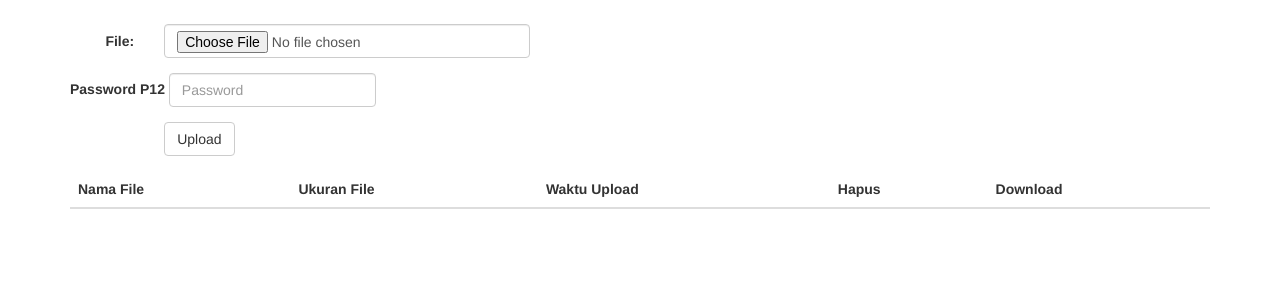
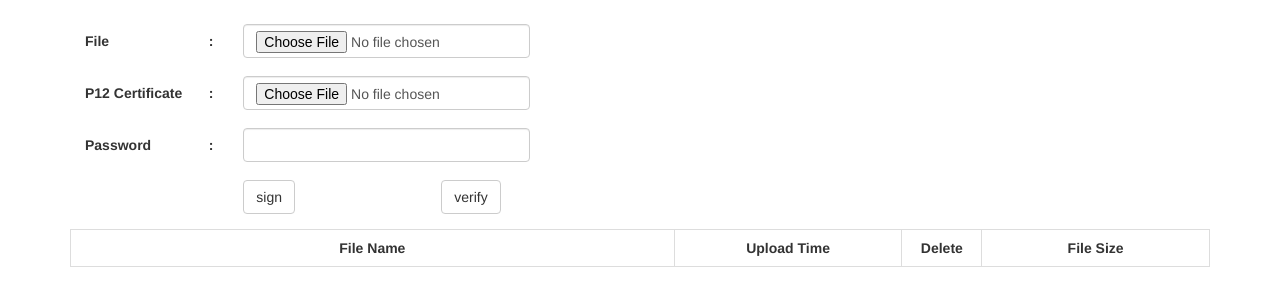
Before and after one commit to bintangglenn/FileSigner, a PHP site: page / in a window 1280 px wide. Shown: the top 306 px of the page. Run offline with PHP 8.4, Linux system fonts and the light colour scheme; lists and menus that the app fills with data are empty.

Commit message:
Change the sign and verify method

```diff
--- a/index.php
+++ b/index.php
@@ -3,32 +3,58 @@
 <!DOCTYPE html>
 <html lang="en">
 <head>
-    <title>File Signer</title>
+    <title>Signer</title>
     <meta charset="UTF-8">
     <meta name="viewport" content="width=device-width, initial-scale=1">
     <link rel="stylesheet" href="libs/bootstrap/dist/css/bootstrap.min.css">
+    <script src="libs/jquery/dist/jquery.min.js"></script>
+    <script src="libs/bootstrap/dist/js/bootstrap.min.js"></script>
+    <style>
+        table {
+            table-layout: fixed;
+        }
+        th {
+            border: 1px solid #ddd !important;
+            text-align: center;
+        }
+        td {
+            border: 1px solid #ddd !important;
+        }
+    </style>
 </head>
 <body>
     <div class="container" style="margin-top: 3vh;">
         <div class="col-md-5">
             <form class="form-horizontal" action="app.php" method="post" enctype="multipart/form-data">
                 <div class="form-group">
-                    <label class="control-label col-sm-2" for="document">File:</label>
-                    <div class="col-sm-10">
-                      <input type="file" name="document" id="document" class="form-control">
+                    <label class="control-label col-sm-4" for="file"><p style="float:left;">File</p>:</label>
+                    <div class="col-sm-8">
+                      <input type="file" name="file" id="file" class="form-control" required>
                     </div>
                 </div>
-                <div class="form-group form-inline">
-                    <label for="mahasiswa">Password P12</label>
-                    <input type="text" class="form-control" id="passwordP12" name="passwordP12" placeholder="Password">
+                <div class="form-group">
+                    <label class="control-label col-sm-4" for="cert"><p style="float:left;">P12 Certificate</p>:</label>
+                    <div class="col-sm-8">
+                      <input type="file" name="cert" id="cert" class="form-control" required>
+                    </div>
                 </div>
                 <div class="form-group">
-                    <div class="col-sm-offset-2 col-sm-10">
-                        <input type="submit" value="Upload" name="submit" class="btn btn-default">
+                    <label class="control-label col-sm-4" for="pass"><p style="float:left;">Password</p>:</label>
+                    <div class="col-sm-8">
+                      <input type="password" name="pass" id="pass" class="form-control">
+                    </div>
+                </div>
+                <div class="form-group">
+                    <div class="col-sm-offset-4 col-sm-3">
+                        <input type="submit" value="sign" name="submit" class="btn btn-default">
+                    </div>
+                    <div class="col-sm-offset-2 col-sm-3">
+                        <input type="submit" value="verify" name="submit" class="btn btn-default">
                     </div>
                 </div>
             </form>
         </div>
+
         <?php
             if(isset($_SESSION['valid'])) {
                 echo $_SESSION['valid'];
@@ -45,11 +71,10 @@
             <table class="table table-hover">
                 <thead>
                     <tr>
-                        <th>Nama File</th>
-                        <th>Ukuran File</th>
-                        <th>Waktu Upload</th>
-                        <th>Hapus</th>
-                        <th>Download</th>
+                        <th>File Name</th>
+                        <th width="20%">Upload Time</th>
+                        <th width="7%">Delete</th>
+                        <th th width="20%">File Size</th>
                     </tr>
                 </thead>
                 <tbody>
@@ -64,8 +89,5 @@
             </table>
         </div>
     </div>
-
-    <script src="libs/jquery/dist/jquery.min.js"></script>
-    <script src="libs/bootstrap/dist/js/bootstrap.min.js"></script>
 </body>
 </html>
```
Also changed, not shown: app.php (+51 -54 lines), profil.php (deleted, +0 -69 lines), profilConfig.php (deleted, +0 -29 lines), README.md, 1 other file.
